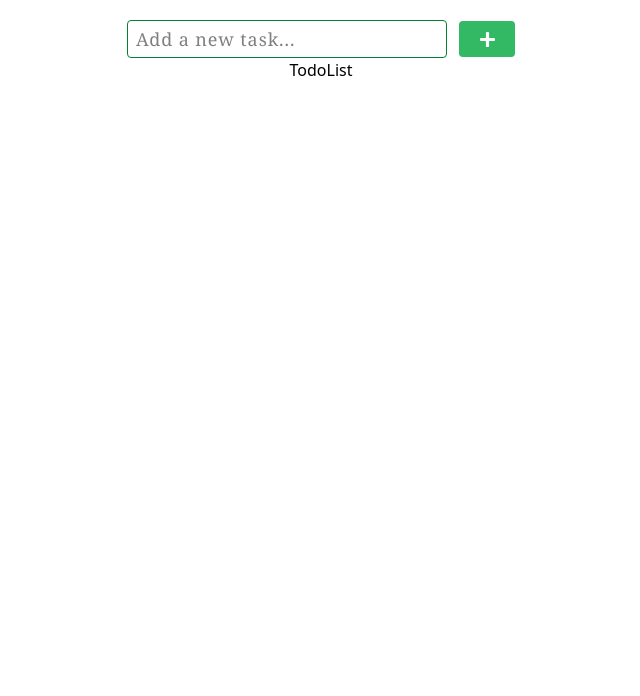
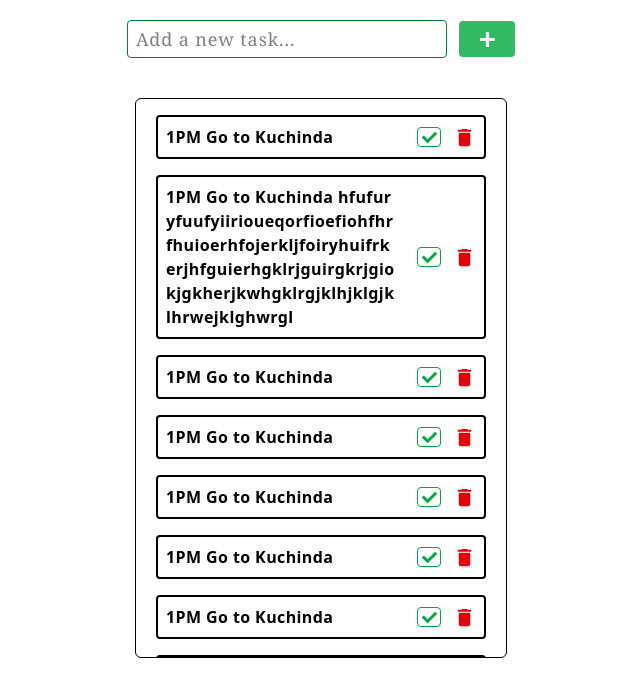
Before and after one commit to merupeshpradhan/ToDo-FullStack, a React (Vite) app in the folder Frontend/: page / in a window 1280 px wide. Shown: the top 696 px of the page, without its empty margins (319-959 px from the left). Built offline with nearby package versions, Linux system fonts and the light colour scheme.

Commit message:
ToDo List view point now fully ohky

```diff
--- a/Frontend/src/Home/View/TodoList.jsx
+++ b/Frontend/src/Home/View/TodoList.jsx
@@ -1,13 +1,183 @@
-
+import { useState } from "react";
 import TodoInput from "../Input/TodoInput";
+import { FaCheck } from "react-icons/fa";
+import { MdDelete } from "react-icons/md";
+import axios from "axios";
+import { toast } from "react-toastify";
 
 function TodoList() {
+  const [loading, setLoading] = useState(false);
+  const userId = "123";
+  const toDoListId = "456";
+
+  const deleteTodo = async (e) => {
+    e.preventDefault();
+
+    // create a loading toast
+    const toastId = toast.loading("Deleting To-Do...");
+
+    try {
+      const res = await axios.delete(
+        `http://localhost:4000/api/v1/user/${userId}/${toDoListId}`
+      );
+
+      console.log("To-Do list deleted successfully", res.data);
+
+      toast.update(toastId, {
+        render: "To-Do list deleted successfully!",
+        type: "success",
+        isLoading: false,
+        autoClose: 2000,
+      });
+    } catch (error) {
+      console.log("Delete failed:", error);
+
+      toast.update(toastId, {
+        render: "Faild to delete To-Do",
+        type: "error",
+        isLoading: false,
+        autoClose: 2000,
+      });
+    }
+  };
   return (
-    <div className="w-full p-5 flex flex-col items-center">
-      <div className="">
+    <div className="p-5 flex flex-col items-center">
+      <div className="flex justify-center">
         <TodoInput />
       </div>
-      <div>TodoList</div>
+      <div className="mt-10 w-[30%] h-[70vh] border rounded-md overflow-y-auto ">
+        <div className="border-2 p-2 rounded-sm flex items-center justify-between gap-5 my-4 mx-5">
+          <h1 className="text-md tracking-wide font-semibold break-all">
+            1PM Go to Kuchinda
+          </h1>
+          <div className="flex items-center gap-3">
+            <div className="border w-6 h-5 text-green-600 flex items-center justify-center rounded cursor-pointer">
+              <FaCheck size={15} />
+            </div>
+            <div onClick={deleteTodo} className="text-red-600 cursor-pointer">
+              <MdDelete size={23} />
+            </div>
+          </div>
+        </div>
+        <div className="border-2 p-2 rounded-sm flex items-center justify-between gap-5 my-4 mx-5">
+          <h1 className="text-md tracking-wide font-semibold break-all">
+            1PM Go to Kuchinda
+            hfufuryfuufyiirioueqorfioefiohfhrfhuioerhfojerkljfoiryhuifrkerjhfguierhgklrjguirgkrjgiokjgkherjkwhgklrgjklhjklgjklhrwejklghwrgl
+          </h1>
+          <div className="flex items-center gap-3">
+            <div className="border w-6 h-5 text-green-600 flex items-center justify-center rounded cursor-pointer">
+              <FaCheck size={15} />
+            </div>
+            <div onClick={deleteTodo} className="text-red-600 cursor-pointer">
+              <MdDelete size={23} />
+            </div>
+          </div>
+        </div>
+        <div className="border-2 p-2 rounded-sm flex items-center justify-between gap-5 my-4 mx-5">
+          <h1 className="text-md tracking-wide font-semibold break-all">
+            1PM Go to Kuchinda
+          </h1>
+          <div className="flex items-center gap-3">
+            <div className="border w-6 h-5 text-green-600 flex items-center justify-center rounded cursor-pointer">
+              <FaCheck size={15} />
+            </div>
+            <div onClick={deleteTodo} className="text-red-600 cursor-pointer">
+              <MdDelete size={23} />
+            </div>
+          </div>
+        </div>
+        <div className="border-2 p-2 rounded-sm flex items-center justify-between gap-5 my-4 mx-5">
+          <h1 className="text-md tracking-wide font-semibold break-all">
+            1PM Go to Kuchinda
+          </h1>
+          <div className="flex items-center gap-3">
+            <div className="border w-6 h-5 text-green-600 flex items-center justify-center rounded cursor-pointer">
+              <FaCheck size={15} />
+            </div>
+            <div onClick={deleteTodo} className="text-red-600 cursor-pointer">
+              <MdDelete size={23} />
+            </div>
+          </div>
+        </div>
+        <div className="border-2 p-2 rounded-sm flex items-center justify-between gap-5 my-4 mx-5">
+          <h1 className="text-md tracking-wide font-semibold break-all">
+            1PM Go to Kuchinda
+          </h1>
+          <div className="flex items-center gap-3">
+            <div className="border w-6 h-5 text-green-600 flex items-center justify-center rounded cursor-pointer">
+              <FaCheck size={15} />
+            </div>
+            <div onClick={deleteTodo} className="text-red-600 cursor-pointer">
+              <MdDelete size={23} />
+            </div>
+          </div>
+        </div>
+        <div className="border-2 p-2 rounded-sm flex items-center justify-between gap-5 my-4 mx-5">
+          <h1 className="text-md tracking-wide font-semibold break-all">
+            1PM Go to Kuchinda
+          </h1>
+          <div className="flex items-center gap-3">
+            <div className="border w-6 h-5 text-green-600 flex items-center justify-center rounded cursor-pointer">
+              <FaCheck size={15} />
+            </div>
+            <div onClick={deleteTodo} className="text-red-600 cursor-pointer">
+              <MdDelete size={23} />
+            </div>
+          </div>
+        </div>
+        <div className="border-2 p-2 rounded-sm flex items-center justify-between gap-5 my-4 mx-5">
+          <h1 className="text-md tracking-wide font-semibold break-all">
+            1PM Go to Kuchinda
+          </h1>
+          <div className="flex items-center gap-3">
+            <div className="border w-6 h-5 text-green-600 flex items-center justify-center rounded cursor-pointer">
+              <FaCheck size={15} />
+            </div>
+            <div onClick={deleteTodo} className="text-red-600 cursor-pointer">
+              <MdDelete size={23} />
+            </div>
+          </div>
+        </div>
+        <div className="border-2 p-2 rounded-sm flex items-center justify-between gap-5 my-4 mx-5">
+          <h1 className="text-md tracking-wide font-semibold break-all">
+            1PM Go to Kuchinda
+          </h1>
+          <div className="flex items-center gap-3">
+            <div className="border w-6 h-5 text-green-600 flex items-center justify-center rounded cursor-pointer">
+              <FaCheck size={15} />
+            </div>
+            <div onClick={deleteTodo} className="text-red-600 cursor-pointer">
+              <MdDelete size={23} />
+            </div>
+          </div>
+        </div>
+        <div className="border-2 p-2 rounded-sm flex items-center justify-between gap-5 my-4 mx-5">
+          <h1 className="text-md tracking-wide font-semibold break-all">
+            1PM Go to Kuchinda
+          </h1>
+          <div className="flex items-center gap-3">
+            <div className="border w-6 h-5 text-green-600 flex items-center justify-center rounded cursor-pointer">
+              <FaCheck size={15} />
+            </div>
+            <div onClick={deleteTodo} className="text-red-600 cursor-pointer">
+              <MdDelete size={23} />
+            </div>
+          </div>
+        </div>
+        <div className="border-2 p-2 rounded-sm flex items-center justify-between gap-5 my-4 mx-5">
+          <h1 className="text-md tracking-wide font-semibold break-all">
+            1PM Go to Kuchinda
+          </h1>
+          <div className="flex items-center gap-3">
+            <div className="border w-6 h-5 text-green-600 flex items-center justify-center rounded cursor-pointer">
+              <FaCheck size={15} />
+            </div>
+            <div onClick={deleteTodo} className="text-red-600 cursor-pointer">
+              <MdDelete size={23} />
+            </div>
+          </div>
+        </div>
+      </div>
     </div>
   );
 }
```
